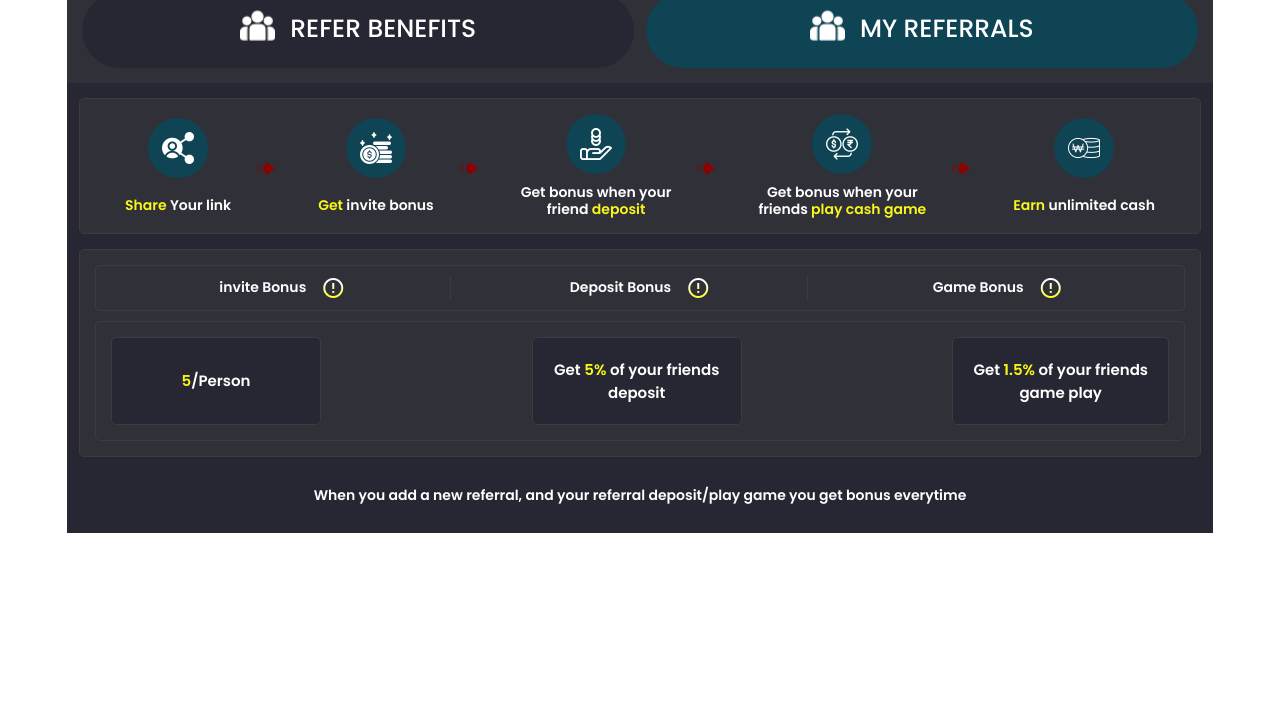
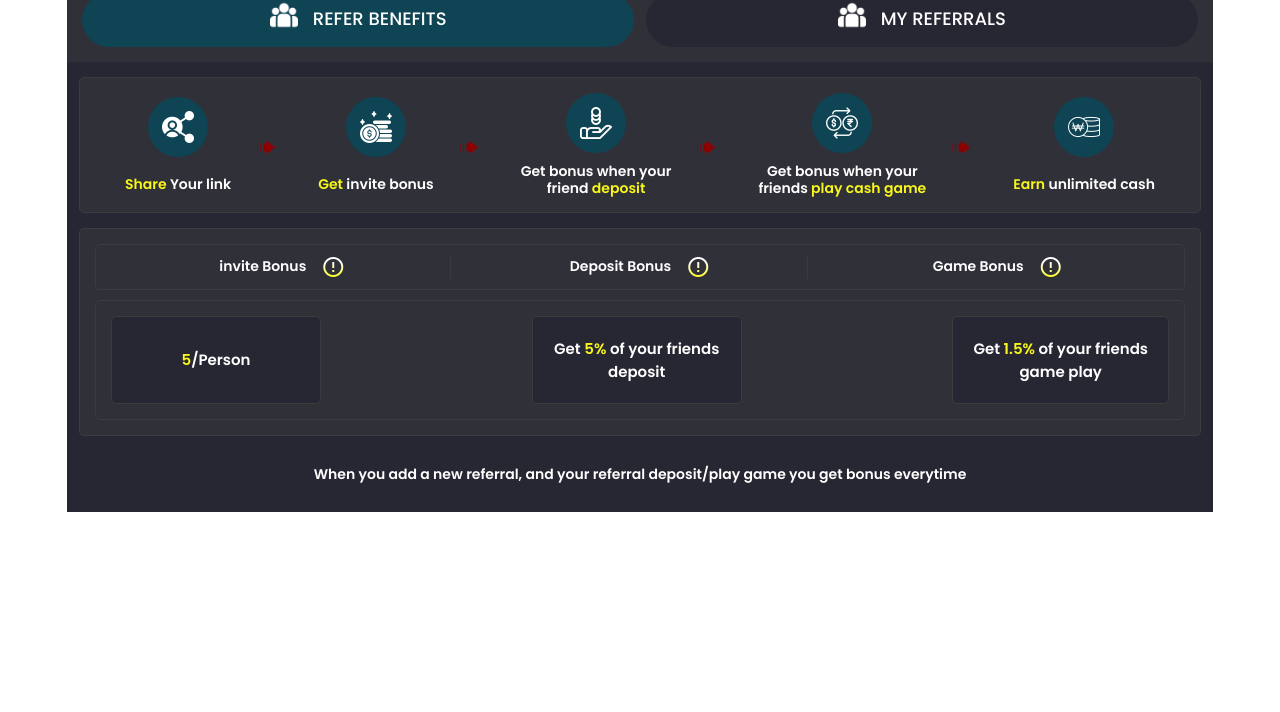
Before and after one commit to pareeklokesh/refer-earn, a plain HTML site: page index.html in a window 1280 px wide. Shown: the part 88-800 px from the top of the page. Drawn offline with Linux system fonts and the light colour scheme.

Commit message:
Add files via upload

```diff
--- a/assets/css/style.css
+++ b/assets/css/style.css
@@ -73,22 +73,22 @@ top: 6px;
 .refertab .nav-item button img {
 
   margin: 0px auto;
-  width: 35px;
+  width: 28px;
 margin-bottom: 10px;
 margin-right: 15px;
 }
 .refertab .nav-item button {
   text-transform: uppercase;
   color: #fff !important;
-  font-size: 25px;
-  font-weight: 500;
-  padding-top: 15px;
-  padding-bottom: 15px;
+  font-size: 18px;
+font-weight: 500;
+padding-top: 8px;
+padding-bottom: 8px;
   border-radius: 0px !important;
   margin: 0px !important;
 }
 .nav.nav-tabs.refertab li.nav-item button.active {
-  background: #272733 !important;
+  background: #0e4454 !important;
 }
 .share li {
   list-style: none;
@@ -274,11 +274,11 @@ display: none;
 flex-wrap: inherit;
 }
 .nav.nav-tabs.refertab li.nav-item button {
-  background: #0e4454 !important;
+  background: #272733 !important;
   transition: all .4s linear;
 }
 .nav.nav-tabs.refertab li.nav-item button:hover {
-  background: #272733s !important;
+  background: #0e4454 !important;
 }
 .nav.nav-tabs.refertab li.nav-item button {
   border-radius: 100px !important;
```
